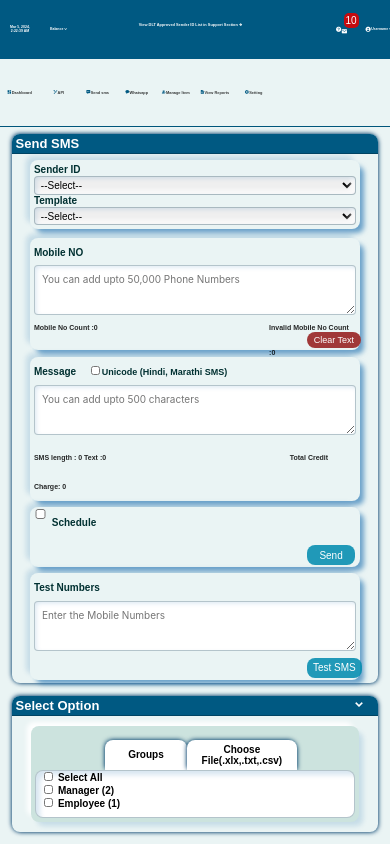
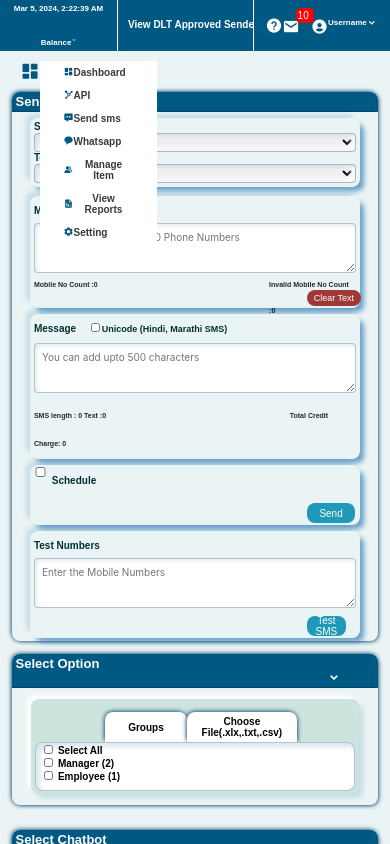
Before and after one commit to vaibhavnarsinge/SmsAppp, an Angular app: page / in a window 390 px wide. Shown: the top 844 px of the page. Built offline with nearby package versions, Linux system fonts and the light colour scheme; no server answers.

Commit message:
header responsive done

```diff
--- a/src/app/header/header.component.css
+++ b/src/app/header/header.component.css
@@ -24,10 +24,25 @@
   font-size: 1.2vw;
 }
 
-.upper-h .outer-ul li:hover h4 {
+/* .upper-h .outer-ul li:hover h4 {
   background-color: #004772;
   cursor: pointer;
+} */
+
+.upper-h .profile-div .profile .outer-ul  li h4 i{
+  font-size: 1.6vw;
 }
+.upper-h .profile-div .notificationn  i{
+  font-size: 1.6vw;
+  margin-top: 2px;
+}
+.upper-h .profile-div .notificationn span{
+  background-color: rgb(255, 0, 0);
+  margin: -7px 0 0 -4px;
+  height: 15px;
+
+}
+
 
 .balance-div {
   display: flex;
@@ -45,6 +60,15 @@
   height: 4vh;
   width: auto;
 }
+.balancetwo {
+  width: 8vw; margin-right: 1vw;
+  border: none;
+}
+.balancetwo ul li h4 i {
+  font-size: 1.6vw
+}
+
+
 
 .rotate {
   border-radius: 50px;
@@ -52,6 +76,9 @@
   padding: 0px 10px;
   height: 4vh;
   width: 40vw;
+}
+.rotate h4{
+  color: #ffffff; font-size: 1vw;
 }
 .upper-h .rotate h4 {
   display: inline-block;
@@ -80,6 +107,9 @@
 }
 
 /*     main nav          */
+.menuicon{
+  display: none;
+}
 
 .main-nav {
   background-color: #eaf4f4;
@@ -163,3 +193,180 @@ i {
   color: rgb(0, 89, 130);
   font-size: 1.2vw;
 }
+
+
+@media (max-width: 450px ) {
+  .main-header{
+    height: 10vh;
+  }
+  .upper-h {
+    display: flex;
+    justify-content: space-between;
+    align-items: center;
+    height: 6vh;
+    padding: 1vw 0 1vw 0;
+    /* border-bottom:  1px solid rgba(0, 77, 103, 0.258); */
+  }
+
+.balance-div {
+  display: flex;
+  flex-direction: column;
+  width: 30vw;
+  gap: -5 px;
+}
+.rotate {
+  border: 1px solid white;
+  margin: 20px 0;
+  border-radius: 10px;
+  overflow: hidden;
+  padding: 30px 10px 0 10px ;
+  height: 10vh;
+  width: 35vw;
+}
+.balance-div .curentdate {
+  margin: 25px  0 0 0;
+}
+.upper-h .outer-ul li h4 {
+  cursor: pointer;
+  font-size: 8px;
+  padding: 0 5px;
+}
+
+.rotate h4{
+  color: #c10000;
+  font-size: 10px;
+}
+
+
+.profile-div {
+  display: flex;
+  justify-content: center;
+  align-items: center;
+  /* background-color: #3cff00; */
+  width: 35vw;
+  margin: 0;
+  padding: 0;
+}
+.profile{
+  /* background-color: #c3ff00; */
+  height: 4vh;
+  margin: 0;
+  padding: 0;
+  width: 20%;
+  display: flex;
+  justify-content: center;
+  align-items: center;
+}
+
+
+.notificationn{
+  /* background-color: #587300; */
+  height: 4vh;
+  margin: 0;
+  padding: 0;
+  width: 20%;
+}
+
+.upper-h .profile-div .profile .outer-ul  li h4 i{
+  font-size: 17px;
+}
+.upper-h .profile-div .notificationn  i{
+  font-size: 17px;
+  margin: 10px 0 0 5px;
+}
+.upper-h .profile-div .notificationn span{
+  background-color: rgb(255, 0, 0);
+  margin: 0px 0 0 -4px;
+  font-size: 5px;
+}
+
+.balancetwo {
+  margin-top: 20px;
+  height: 4vh;
+  width: 70%;
+  border: none;
+  /* background-color: #6300d4; */
+}
+.balancetwo ul li h4 i {
+  font-size: 17px;
+}
+.balancetwo ul li h4 .bxs-chevron-down{
+  font-size: 10px;
+}
+
+/*  main nav */
+.main-nav {
+  background-color: #eaf4f4;
+  height: auto;
+  display: flex;
+  justify-content: start;
+  width: 100%;
+}
+
+.main-nav .outer-ul {
+  display: flex;
+  flex-direction: column;
+  justify-content: space-around;
+  align-items: center;
+  width: 30%;
+  z-index: 9999;
+  margin-top: 10px;
+  background-color: #fff;
+}
+/* .main-nav .outer-ul li {
+  display: none;
+} */
+
+.main-nav .menu-visible .outer-ul li {
+  display: block;
+}
+
+
+li h4 {
+  display: flex;
+  justify-content: start;
+  align-items: start;
+  flex-wrap: wrap;
+  cursor: pointer;
+  padding: 6px 0px;
+  font-size: 10px;
+  font-weight: 550;
+  border: none;
+  width: 70px;
+  color: rgba(0, 0, 0, 0.775);
+  text-align: center;
+  border-top-left-radius: 10px;
+  border-top-right-radius: 10px;
+}
+i {
+  color: rgb(0, 89, 130);
+  font-size:  10px;
+}
+.menuicon{
+  display: block;
+  margin: 10px 0 0 20px;
+}
+.menuicon i{
+  font-size: 20px;
+}
+
+li ul.dropdown {
+  width: 25vw;
+  position: absolute;
+  margin-top: 1vh;
+  margin-left: 44vw;
+  overflow: hidden;
+  display: none;
+  border: 1px solid rgba(0, 57, 80, 0.294);
+}
+ul.dropdown li {
+  font-size: 10px;
+  background-color: #eaf4f4;
+  font-weight: 600;
+  text-align: center;
+  color: rgb(0, 35, 52);
+  padding: 6px 5px;
+  border: 1px solid rgb(184, 184, 184);
+}
+
+}
--- a/src/app/header/header.component.html
+++ b/src/app/header/header.component.html
@@ -1,7 +1,7 @@
 <div class="main-header">
   <div class="upper-h">
     <div class="balance-div">
-      <ul class="outer-ul">
+      <ul class="outer-ul curentdate">
         <li>
           <h4>{{ currentDate | date : "medium" }}</h4>
         </li>
@@ -28,7 +28,7 @@
       </ul>
     </div>
     <div class="rotate">
-      <h4 style="color: #ffffff; font-size: 1vw">
+      <h4>
         View DLT Approved Sender ID List in Support Section 🡺
       </h4>
     </div>
@@ -38,7 +38,7 @@
         <ul class="outer-ul" >
           <li>
             <h4 style="width: 0;">
-              <i class="bx bxs-help-circle" style="font-size: 1.6vw"></i>
+              <i class="bx bxs-help-circle"></i>
             </h4>
             <ul class="dropdown" style="text-align: left; margin-top: 2.4vw; width: 14vw;">
               <li>+91 8600987604</li>
@@ -54,28 +54,26 @@
         <i class="bx bxs-help-circle" style="font-size: 1.4vw"></i>
       </div> -->
       <div class="notificationn" style="position: relative">
-        <i class="bx bxs-envelope" style="font-size: 1.6vw"></i>
+        <i class="bx bxs-envelope"></i>
         <span
           style="
-            height: 15px;
             width: auto;
             font-size: 10px;
             padding: 2px;
             position: absolute;
             border-radius: 5px;
-            margin: -7px 0 0 -4px;
+
             color: white;
-            background-color: rgba(223, 0, 0, 0.884);
           "
-          >10</span
+          >10&nbsp;</span
         >
       </div>
 
-      <div class="balance-div" style="width: 8vw; margin-right: 1vw;">
+      <div class="balance-div balancetwo " style="border: none;">
       <ul class="outer-ul" (click)="loadCount()">
         <li>
           <h4>
-            <i class="bx bxs-user-circle" style="font-size: 1.6vw"></i>
+            <i class="bx bxs-user-circle" ></i>
             Username
             <i class="bx bxs-chevron-down"></i>
           </h4>
@@ -92,7 +90,10 @@
   </div>
 
   <div class="main-nav">
-    <ul class="outer-ul">
+    <div class="menuicon" (click)="toggleMenu()">
+      <i class="bx bxs-dashboard"></i>
+    </div>
+    <ul class="outer-ul"  *ngIf="menuvisible">
       <li>
         <h4>
           <div  routerLink="/dashboard">
--- a/src/app/header/header.component.ts
+++ b/src/app/header/header.component.ts
@@ -42,4 +42,12 @@ export class HeaderComponent {
         this.count = res.SMSBalance;
       }})
 }
+
+
+
+menuvisible: boolean = true;
+  toggleMenu() {
+    debugger
+    this.menuvisible = !this.menuvisible;
+  }
 }
--- a/src/app/quick-sms/quick-sms.component.css
+++ b/src/app/quick-sms/quick-sms.component.css
@@ -599,7 +599,7 @@ h4 {
   }
   button {
 
-    width: 55px;
+    width: 10vw;
     height: 20px;
     font-size: 10px;
     right: 0;
@@ -685,11 +685,11 @@ h4 {
   margin-left: 22vw;
 }
 .bx{
-  margin-left: 64vw;
+  margin-left: 80vw;
   cursor: pointer;
 }
 .chatbx{
-  margin-left: 62vw;
+  margin-left: 90vw;
   cursor: pointer;
 }
 
```
